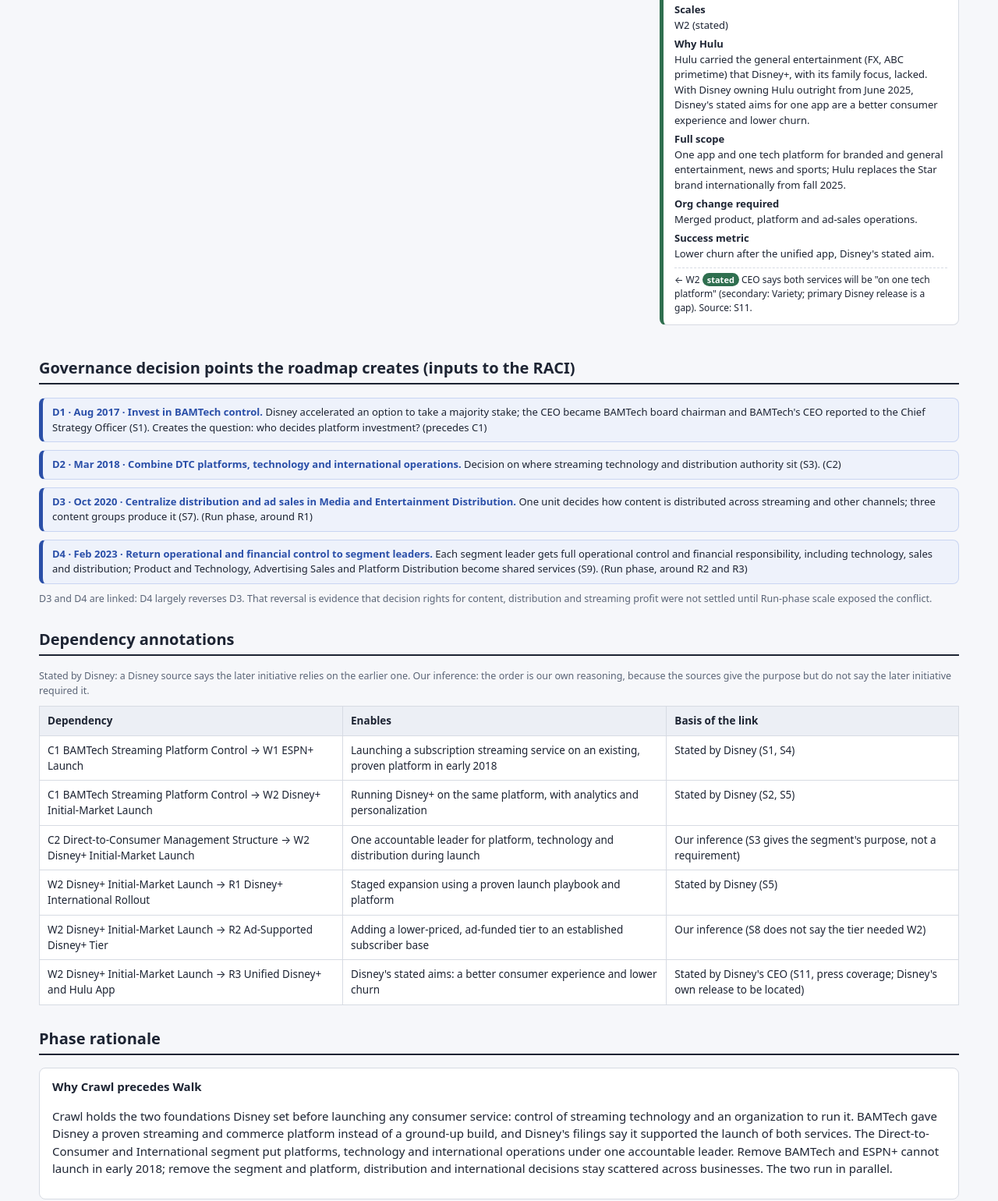
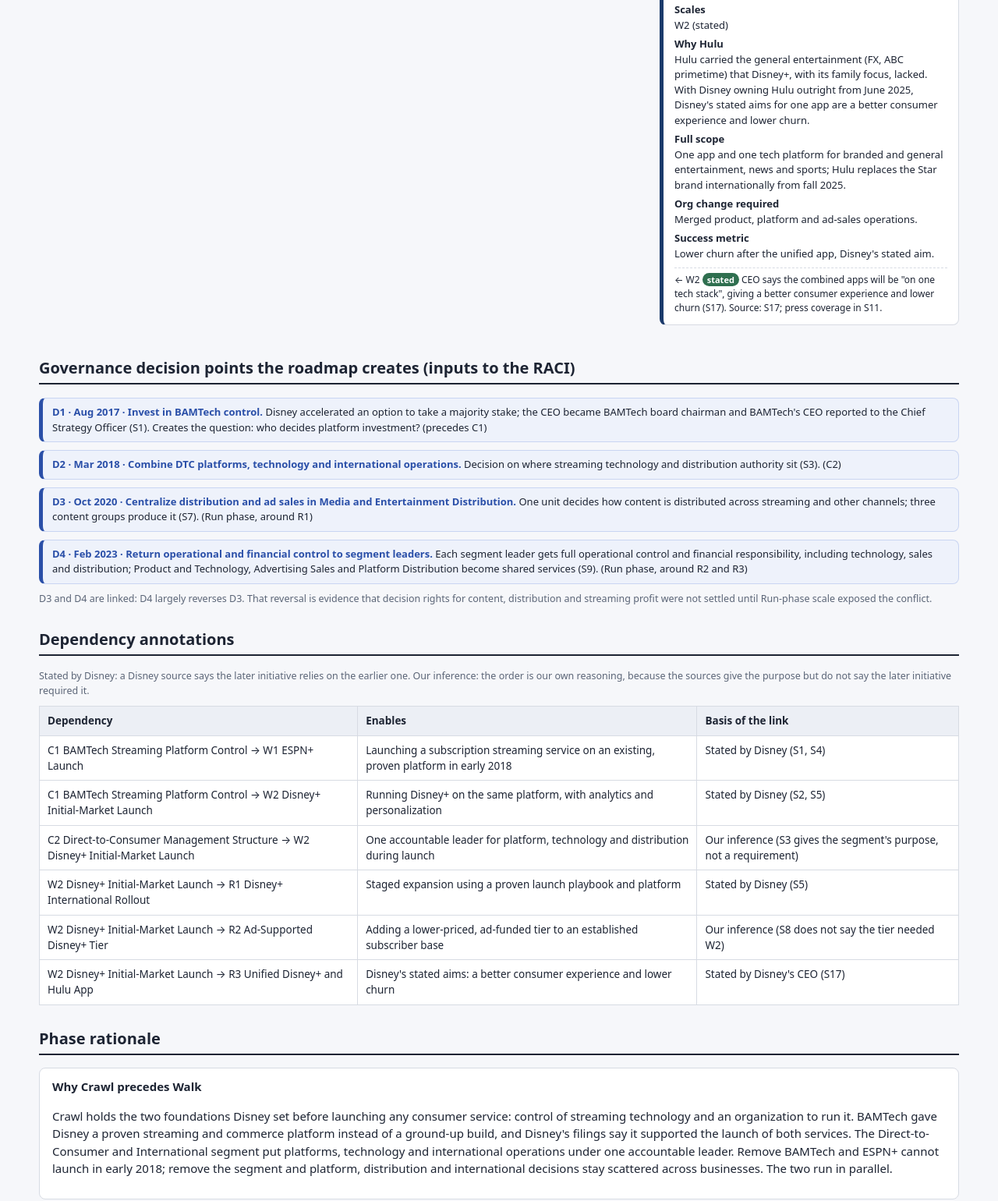
Before and after one commit to navinbalkissoon/Transformation-Roadmap, a plain HTML site: page roadmap.html in a window 1280 px wide. Shown: the part 1253-2793 px from the top of the page at 78% size. Drawn offline with Linux system fonts and the light colour scheme.

Commit message:
Version 3

```diff
--- a/roadmap.html
+++ b/roadmap.html
@@ -5,7 +5,7 @@
 <meta name="viewport" content="width=device-width, initial-scale=1">
 <title>Disney Streaming Transformation Roadmap: Crawl / Walk / Run</title>
 <style>
-  :root{--ink:#1d2433;--mute:#5b6577;--line:#d7dbe3;--bg:#f6f7fa;--crawl:#b3261e;--walk:#9a5b00;--run:#2f6f4f;--inf:#5b6577;--stated:#2f6f4f;--dec:#2a4fa8}
+  :root{--ink:#1d2433;--mute:#5b6577;--line:#d7dbe3;--bg:#f6f7fa;--crawl:#2563b8;--walk:#6b3fa0;--run:#1b3a6b;--inf:#5b6577;--stated:#2f6f4f;--dec:#2a4fa8}
   *{box-sizing:border-box}
   body{font:15px/1.5 system-ui,-apple-system,Segoe UI,sans-serif;color:var(--ink);background:var(--bg);margin:0;padding:24px}
   main{max-width:1180px;margin:0 auto}
@@ -116,7 +116,7 @@
 <dt>Full scope</dt><dd>One app and one tech platform for branded and general entertainment, news and sports; Hulu replaces the Star brand internationally from fall 2025.</dd>
 <dt>Org change required</dt><dd>Merged product, platform and ad-sales operations.</dd>
 <dt>Success metric</dt><dd>Lower churn after the unified app, Disney&#x27;s stated aim.</dd></dl>
-<div class="dep">← W2 <span class="badge">stated</span> CEO says both services will be &quot;on one tech platform&quot; (secondary: Variety; primary Disney release is a gap). Source: S11.</div></div>
+<div class="dep">← W2 <span class="badge">stated</span> CEO says the combined apps will be &quot;on one tech stack&quot;, giving a better consumer experience and lower churn (S17). Source: S17; press coverage in S11.</div></div>
 </div>
 
 </div>
@@ -140,7 +140,7 @@
 <tr><td>C2 Direct-to-Consumer Management Structure → W2 Disney+ Initial-Market Launch</td><td>One accountable leader for platform, technology and distribution during launch</td><td>Our inference (S3 gives the segment's purpose, not a requirement)</td></tr>
 <tr><td>W2 Disney+ Initial-Market Launch → R1 Disney+ International Rollout</td><td>Staged expansion using a proven launch playbook and platform</td><td>Stated by Disney (S5)</td></tr>
 <tr><td>W2 Disney+ Initial-Market Launch → R2 Ad-Supported Disney+ Tier</td><td>Adding a lower-priced, ad-funded tier to an established subscriber base</td><td>Our inference (S8 does not say the tier needed W2)</td></tr>
-<tr><td>W2 Disney+ Initial-Market Launch → R3 Unified Disney+ and Hulu App</td><td>Disney's stated aims: a better consumer experience and lower churn</td><td>Stated by Disney's CEO (S11, press coverage; Disney's own release to be located)</td></tr>
+<tr><td>W2 Disney+ Initial-Market Launch → R3 Unified Disney+ and Hulu App</td><td>Disney's stated aims: a better consumer experience and lower churn</td><td>Stated by Disney's CEO (S17)</td></tr>
 </table>
 </section>
 
@@ -168,12 +168,13 @@
 <tr><td>S8</td><td>Disney+ press releases, Aug 10 and Dec 8, 2022: ad-supported tier.</td></tr>
 <tr><td>S9</td><td>The Walt Disney Company, press release (Feb 2023): strategic restructuring restoring accountability to creative businesses.</td></tr>
 <tr><td>S10</td><td>The Walt Disney Company, Q4 and full-year fiscal 2024 earnings release (Nov 14, 2024).</td></tr>
-<tr><td>S11</td><td>Secondary on Aug 6, 2025 announcement: Variety, Axios (primary Disney release to be located).</td></tr>
+<tr><td>S11</td><td>Secondary coverage of the Aug 6, 2025 announcement: Variety, Axios. The primary source is S17.</td></tr>
 <tr><td>S12</td><td>Secondary on the March 2020 European launch: Senal News. Replace with Disney's own release.</td></tr>
 <tr><td>S13</td><td>Disney+ press release, Nov 12, 2019: launch in the U.S., Canada and the Netherlands; Australia, New Zealand and Puerto Rico on Nov 19. press.disneyplus.com</td></tr>
 <tr><td>S14</td><td>The Walt Disney Company, Q1 fiscal 2020 earnings release, Feb 4, 2020: paid subscribers at Dec 28, 2019. Disney+ paid subscribers: 26.5 million as of Dec 28, 2019 (confirmed in the release).</td></tr>
 <tr><td>S15</td><td>Variety and IBC reports on Disney's Q4 fiscal 2024 earnings call (Nov 14, 2024): CEO remarks on ad-supported share. Secondary; primary transcript to be located.</td></tr>
 <tr><td>S16</td><td>The Walt Disney Company, Form 10-K for fiscal 2019, BAMTech note: the additional 42% interest raised Disney's interest from 33% to 75%, and Disney began consolidating BAMTech in the fourth quarter of fiscal 2017. sec.gov</td></tr>
+<tr><td>S17</td><td>The Walt Disney Company, Q3 fiscal 2025 earnings call transcript, Aug 6, 2025 (pages 5 and 11): integrating Hulu into Disney+ with a unified app in 2026; stated benefits include a better consumer experience, lower churn and one tech stack. thewaltdisneycompany.com</td></tr>
 </table>
 </section>
 </main>
```
